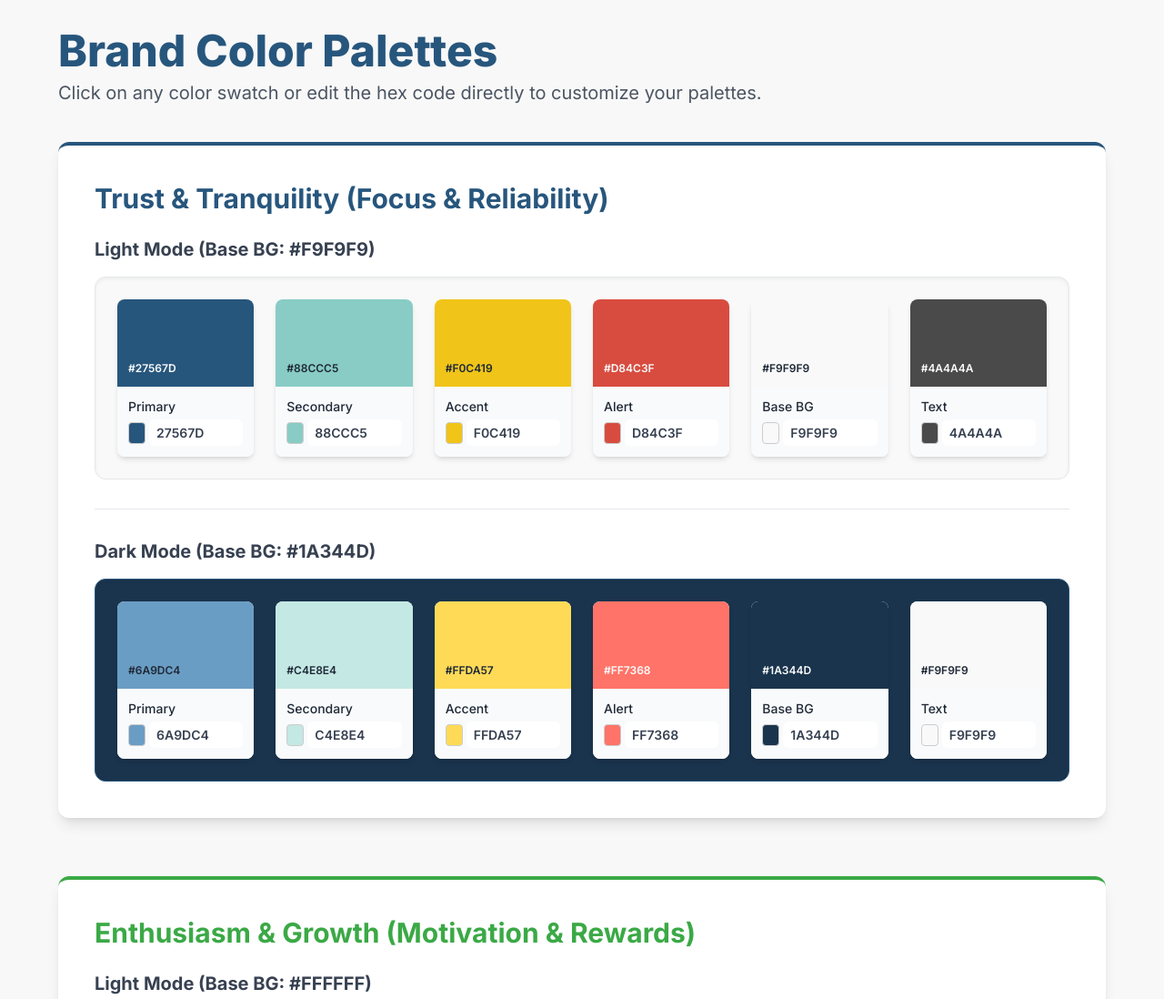
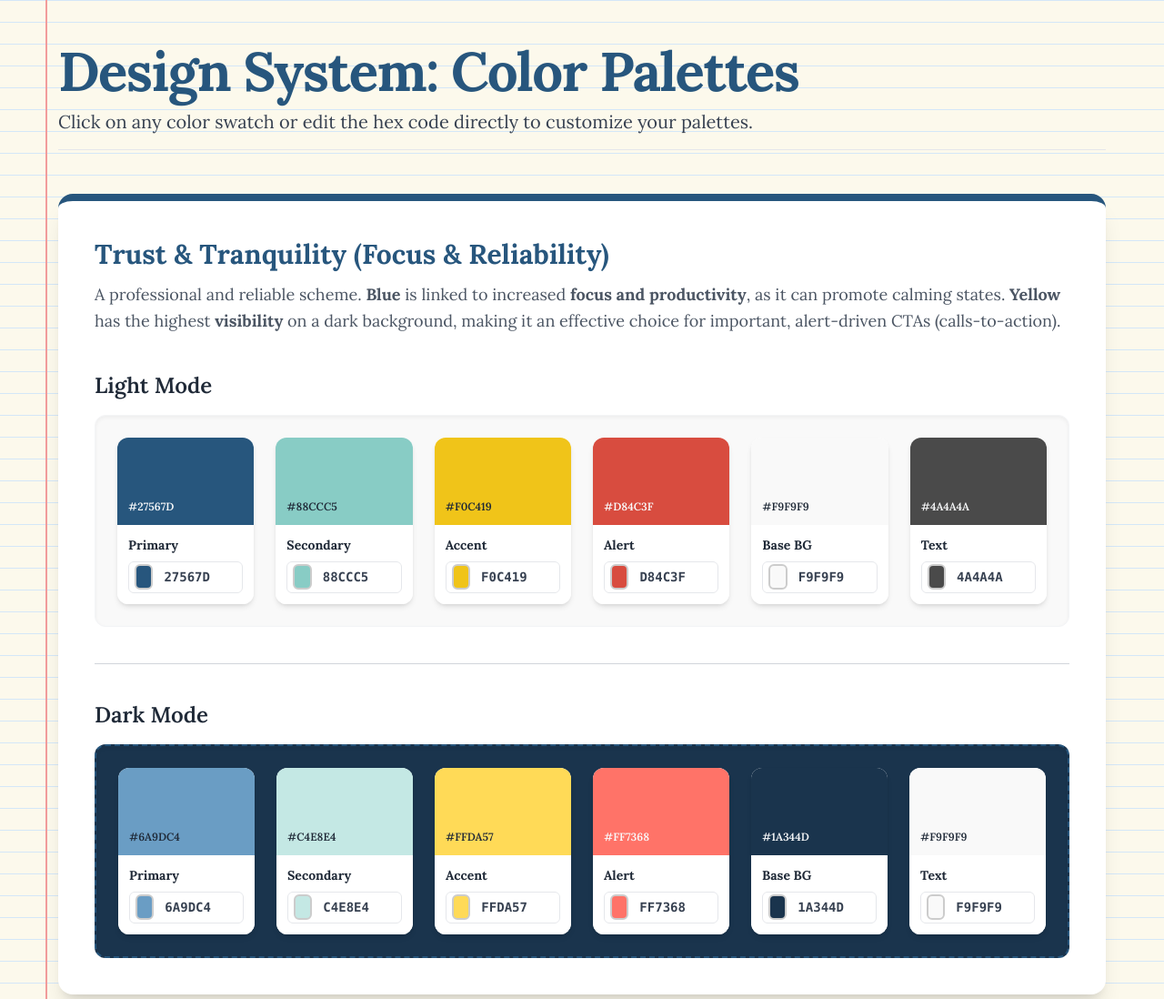
Before and after one commit to molika-lim/brandcolorswatch, a plain HTML site: page index.html in a window 1280 px wide. Shown: the top 1098 px of the page at 91% size. Drawn offline with nearby package versions, Linux system fonts and the light colour scheme.

Commit message:
Changed theme

```diff
--- a/index.html
+++ b/index.html
@@ -5,65 +5,110 @@
     <meta name="viewport" content="width=device-width, initial-scale=1.0">
     <title>Editable Color Palettes</title>
     <script src="https://cdn.tailwindcss.com"></script>
-    <link href="https://fonts.googleapis.com/css2?family=Inter:wght@100..900&display=swap" rel="stylesheet">
+    <link href="https://fonts.googleapis.com/css2?family=Inter:wght@100..900&family=Lora:ital,wght@0,400..700;1,400..700&display=swap" rel="stylesheet">
     <style>
+        /* General Body and Typography Polish */
         body {
-            font-family: 'Inter', sans-serif;
-            background-color: #f8f8f8;
+            /* 1. Use Lora, an elegant serif, for ALL text */
+            font-family: 'Lora', serif;
+            /* 2. Base color: Creamy paper background */
+            background-color: #fcf9ec;
+
+            /* 3. Stacked background images for notebook effect */
+            background-image:
+                /* Margin Line (Vertical): Pinkish-red line 2px wide, positioned 50px from left */
+                linear-gradient(to right, #f29c9c 2px, transparent 2px),
+                /* Ruled Lines (Horizontal): Light blue line 1px wide */
+                linear-gradient(to bottom, #d4e7f8 1px, transparent 1px);
+
+            /* Sizing and Positioning for stacked backgrounds */
+            background-size: 2px 100%, 100% 24px;
+            background-position: 50px 0, 0 0;
+            background-repeat: no-repeat, repeat;
         }
+
+        /* Swatch Hover Effect - Added a slightly more pronounced visual cue for clickability */
         .color-swatch-container {
             transition: transform 0.2s ease, box-shadow 0.2s ease;
             cursor: pointer;
         }
         .color-swatch-container:hover {
             transform: translateY(-2px);
-            box-shadow: 0 4px 6px -1px rgba(0, 0, 0, 0.1), 0 2px 4px -2px rgba(0, 0, 0, 0.06);
+            box-shadow: 0 10px 20px -5px rgba(0, 0, 0, 0.15), 0 4px 6px -4px rgba(0, 0, 0, 0.1);
         }
-        .text-on-light { color: #1f2937; } /* Dark Gray text for light backgrounds */
-        .text-on-dark { color: #f9fafb; } /* Light Gray text for dark backgrounds */
 
+        /* Text Contrast for Swatches */
+        .text-on-light { color: #1f2937; }
+        .text-on-dark { color: #f9fafb; }
+
+        /* Hex Input Styling */
         .hex-input-wrapper {
             display: flex;
             align-items: center;
+            border: 1px solid #e5e7eb;
+            border-radius: 0.375rem;
+            padding: 2px;
         }
         .hex-input {
             width: 100%;
             border: none;
             padding: 4px 8px;
-            font-size: 0.875rem; /* sm */
-            font-weight: 600; /* semibold */
+            font-size: 0.875rem;
+            font-weight: 600;
             text-transform: uppercase;
+            background-color: white;
             border-radius: 0.375rem;
             outline: none;
         }
         .color-picker {
             cursor: pointer;
-            width: 24px;
-            height: 24px;
+            width: 28px;
+            height: 28px;
             padding: 0;
             border: none;
             background: none;
-            margin-right: 4px;
+            margin: 0 4px;
         }
         .color-picker::-webkit-color-swatch-wrapper { padding: 0; }
-        .color-picker::-webkit-color-swatch { border: 1px solid #ccc; border-radius: 4px; }
-        .color-picker::-moz-color-swatch { border: 1px solid #ccc; border-radius: 4px; }
-        .dark-mode-bg-preview {
-            background-color: #2c3e50; /* Fallback for visual grouping */
+        .color-picker::-webkit-color-swatch { border: 2px solid #ccc; border-radius: 6px; }
+        .color-picker::-moz-color-swatch { border: 2px solid #ccc; border-radius: 6px; }
+
+        /* Custom Feedback Styles */
+        #clipboard-feedback {
+            position: fixed;
+            top: 50%;
+            left: 50%;
+            transform: translate(-50%, -50%);
+            padding: 1rem 2rem;
+            background-color: #333;
+            color: white;
+            border-radius: 0.75rem;
+            box-shadow: 0 10px 25px rgba(0, 0, 0, 0.2);
+            opacity: 0;
+            transition: opacity 0.3s ease-in-out;
+            pointer-events: none;
+            z-index: 1000;
+        }
+        .show-feedback {
+            opacity: 1 !important;
         }
     </style>
 </head>
-<body class="p-4 md:p-8">
+<body class="p-4 md:p-12">
 
     <div class="max-w-6xl mx-auto">
-        <h1 class="text-4xl md:text-5xl font-extrabold text-[#27567D] mb-2">Brand Color Palettes</h1>
-        <p class="text-xl text-gray-600 mb-10">Click on any color swatch or edit the hex code directly to customize your palettes.</p>
+        <h1 class="text-5xl md:text-6xl font-extrabold text-[#27567D] mb-3 tracking-tight">
+            Design System: Color Palettes
+        </h1>
+        <p class="text-xl text-gray-700 mb-12 border-b pb-4">Click on any color swatch or edit the hex code directly to customize your palettes.</p>
 
         <div id="palettes-container" class="space-y-16">
-            <!-- Palettes will be rendered here by JavaScript -->
-        </div>
+            <!-- Palettes will be rendered here by JavaScript --></div>
 
     </div>
+
+    <!-- Clipboard Feedback Element -->
+    <div id="clipboard-feedback" class="text-lg font-semibold">Copied!</div>
 
     <script>
         // Initial state of all color palettes
@@ -71,6 +116,7 @@
             {
                 id: 'p1',
                 title: 'Trust & Tranquility (Focus & Reliability)',
+                reason: 'A professional and reliable scheme. **Blue** is linked to increased **focus and productivity**, as it can promote calming states. **Yellow** has the highest **visibility** on a dark background, making it an effective choice for important, alert-driven CTAs (calls-to-action).',
                 lightBg: '#F9F9F9',
                 darkBg: '#1A344D',
                 baseColor: '#27567D', // For border/title
@@ -86,6 +132,7 @@
             {
                 id: 'p2',
                 title: 'Enthusiasm & Growth (Motivation & Rewards)',
+                reason: 'An energetic and motivating palette. **Green** is highly **restful to the eye** and associated with progress and renewal, which can reduce eye strain. **Orange** is psychologically **stimulating** and represents enthusiasm and success, triggering motivational responses.',
                 lightBg: '#FFFFFF',
                 darkBg: '#202020',
                 baseColor: '#3BA946',
@@ -101,6 +148,7 @@
             {
                 id: 'p3',
                 title: 'Modern & Competitive (Clarity & Competition)',
+                reason: 'A high-contrast scheme. The use of **high contrast** (especially in dark mode) minimizes visual clutter and improves **readability**, reducing cognitive load. **Cool grays** provide a neutral field, allowing the **vibrant blue** accents to efficiently direct the user\'s visual attention.',
                 lightBg: '#FFFFFF',
                 darkBg: '#1E293B',
                 baseColor: '#5D82A2',
@@ -116,6 +164,7 @@
             {
                 id: 'p4',
                 title: 'Soft Minimalism & Serenity (Modern Aesthetic)',
+                reason: 'A muted, warm, and elegant design. **Warm, low-saturation tones** promote a sense of comfort and stability. This chromatic approach helps **reduce the perception of stress** often associated with bright, saturated interfaces, favoring a calm user experience.',
                 lightBg: '#FFFFFF',
                 darkBg: '#333333',
                 baseColor: '#B5838D',
@@ -131,16 +180,52 @@
         ];
 
         const palettesContainer = document.getElementById('palettes-container');
+        const feedbackElement = document.getElementById('clipboard-feedback');
 
         /**
-         * Converts RGB to Hex. Used internally for robustness, although color input provides hex.
-         * @param {string} c - Color component (0-255).
-         * @returns {string} Hex value.
+         * Copies the provided hex code to the clipboard using a fallback method
+         * and shows a visual feedback message.
+         * @param {string} hex - The hex code to copy (e.g., "#FF00AA").
          */
-        const componentToHex = (c) => {
-            const hex = parseInt(c).toString(16);
-            return hex.length == 1 ? "0" + hex : hex;
-        }
+        const copyToClipboard = (hex) => {
+            // 1. Create a temporary input element
+            const tempInput = document.createElement('input');
+            tempInput.value = hex;
+            document.body.appendChild(tempInput);
+
+            // 2. Select the text and execute the copy command
+            tempInput.select();
+            // Use document.execCommand('copy') for better compatibility in iframes
+            let success = false;
+            try {
+                success = document.execCommand('copy');
+            } catch (err) {
+                console.error('Could not copy to clipboard:', err);
+            }
+
+            // 3. Clean up the temporary element
+            document.body.removeChild(tempInput);
+
+            // 4. Show visual feedback
+            if (success) {
+                feedbackElement.textContent = `Copied ${hex}!`;
+                feedbackElement.classList.add('show-feedback');
+
+                // Hide feedback after a short delay
+                setTimeout(() => {
+                    feedbackElement.classList.remove('show-feedback');
+                }, 1000);
+            }
+        };
+
+        /**
+         * Converts simple markdown bold syntax (**text**) to HTML <strong> tags.
+         * @param {string} text - The text possibly containing markdown.
+         * @returns {string} The text with HTML strong tags applied.
+         */
+        const convertMarkdownToHtml = (text) => {
+            return text.replace(/\*\*([^\*]+)\*\*/g, '<strong>$1</strong>');
+        };
 
         /**
          * Ensures a string is a valid 6-digit hex code, padding or sanitizing as needed.
@@ -152,8 +237,7 @@
             let cleaned = hex.startsWith('#') ? hex.substring(1) : hex;
             cleaned = cleaned.toUpperCase().trim();
             if (cleaned.length !== 6 || !/^[0-9A-F]{6}$/i.test(cleaned)) {
-                // If invalid, revert to a default or old value logic
-                return '#000000'; // Default safety fallback
+                return '#000000';
             }
             return `#${cleaned}`;
         }
@@ -182,8 +266,12 @@
             const hexTextElement = document.getElementById(`${paletteId}-${role}-${mode}-hex`);
             const colorPickerElement = document.getElementById(`${paletteId}-${role}-${mode}-picker`);
 
-            if (swatchElement) swatchElement.style.backgroundColor = cleanedHex;
-            if (hexTextElement) hexTextElement.value = cleanedHex.substring(1); // Set value without #
+            if (swatchElement) {
+                swatchElement.style.backgroundColor = cleanedHex;
+                // Update the onclick event to copy the new color
+                swatchElement.setAttribute('onclick', `copyToClipboard('${cleanedHex}')`);
+            }
+            if (hexTextElement) hexTextElement.value = cleanedHex.substring(1);
             if (colorPickerElement) colorPickerElement.value = cleanedHex;
 
             // Special handling for Base BG to update the whole container background
@@ -213,17 +301,18 @@
             const pickerId = `${palette.id}-${color.role}-${mode}-picker`;
 
             return `
-                <div class="color-swatch-container rounded-lg overflow-hidden shadow-md bg-white">
-                    <div id="${swatchId}" class="h-24 flex items-end p-3" style="background-color: ${hex};">
+                <div class="color-swatch-container rounded-xl overflow-hidden shadow-md bg-white">
+                    <div id="${swatchId}" class="h-24 flex items-end p-3" style="background-color: ${hex};"
+                        onclick="copyToClipboard('${hex}')">
                         <div class="${textClass} text-xs font-semibold">${hex}</div>
                     </div>
-                    <div class="p-3 bg-gray-50 dark-mode-detail-bg">
-                        <p class="font-medium text-gray-800 text-sm mb-1">${color.role}</p>
+                    <div class="p-3 bg-white">
+                        <p class="font-bold text-gray-800 text-sm mb-2">${color.role}</p>
                         <div class="hex-input-wrapper">
                             <input type="color" id="${pickerId}" class="color-picker" value="${hex}"
                                 oninput="updateColor('${palette.id}', '${color.role}', '${mode}', this.value)"
                             >
-                            <input type="text" id="${hexId}" class="hex-input text-gray-700" value="${hex.substring(1)}" maxlength="6"
+                            <input type="text" id="${hexId}" class="hex-input text-gray-700 font-mono" value="${hex.substring(1)}" maxlength="6"
                                 onchange="updateColor('${palette.id}', '${color.role}', '${mode}', this.value)"
                                 oninput="this.value = this.value.toUpperCase().replace(/[^0-9A-F]/g, ''); if(this.value.length === 6) updateColor('${palette.id}', '${color.role}', '${mode}', '#' + this.value);"
                             >
@@ -242,23 +331,22 @@
                 const darkSwatches = palette.colors.map(color => createSwatchHtml(palette, color, 'dark')).join('');
 
                 return `
-                    <!-- PALETTE: ${palette.title} -->
-                    <div id="${palette.id}-border" class="bg-white p-6 md:p-10 rounded-xl shadow-lg border-t-4" style="border-top-color: ${palette.baseColor};">
-                        <h2 id="${palette.id}-title" class="text-3xl font-bold mb-6" style="color: ${palette.baseColor};">${palette.title}</h2>
+                    <!-- PALETTE: ${palette.title} --><div id="${palette.id}-border" class="bg-white p-6 md:p-10 rounded-2xl shadow-xl border-t-8" style="border-top-color: ${palette.baseColor};">
+                        <h2 id="${palette.id}-title" class="text-3xl font-bold mb-3" style="color: ${palette.baseColor};">${palette.title}</h2>
 
-                        <!-- LIGHT MODE -->
-                        <h3 class="text-xl font-bold mb-4 text-gray-700">Light Mode (Base BG: ${palette.lightBg})</h3>
-                        <div id="${palette.id}-light-container" class="p-6 rounded-xl shadow-inner border border-gray-200" style="background-color: ${palette.lightBg};">
+                        <!-- REASON TEXT - Converted from Markdown to HTML Strong tags --><p class="text-gray-600 mb-10 text-lg leading-relaxed">${convertMarkdownToHtml(palette.reason)}</p>
+
+                        <!-- LIGHT MODE --><h3 class="text-2xl font-semibold mb-4 text-gray-800">Light Mode</h3>
+                        <div id="${palette.id}-light-container" class="p-6 rounded-xl shadow-inner border border-gray-100" style="background-color: ${palette.lightBg};">
                             <div class="grid grid-cols-2 sm:grid-cols-3 lg:grid-cols-6 gap-6">
                                 ${lightSwatches}
                             </div>
                         </div>
 
-                        <div class="my-8 h-px bg-gray-200"></div>
+                        <div class="my-10 h-px bg-gray-300"></div>
 
-                        <!-- DARK MODE -->
-                        <h3 class="text-xl font-bold mb-4 text-gray-700">Dark Mode (Base BG: ${palette.darkBg})</h3>
-                        <div id="${palette.id}-dark-container" class="p-6 rounded-xl shadow-inner border" style="background-color: ${palette.darkBg}; border-color: ${palette.baseColor};">
+                        <!-- DARK MODE --><h3 class="text-2xl font-semibold mb-4 text-gray-800">Dark Mode</h3>
+                        <div id="${palette.id}-dark-container" class="p-6 rounded-xl shadow-inner border-2 border-dashed" style="background-color: ${palette.darkBg}; border-color: ${palette.baseColor};">
                             <div class="grid grid-cols-2 sm:grid-cols-3 lg:grid-cols-6 gap-6">
                                 ${darkSwatches}
                             </div>
@@ -271,8 +359,9 @@
         // Initial render on load
         window.onload = renderPalettes;
 
-        // Expose updateColor globally for inline HTML event handlers
+        // Expose functions globally for inline HTML event handlers
         window.updateColor = updateColor;
+        window.copyToClipboard = copyToClipboard;
 
     </script>
 </body>
```
